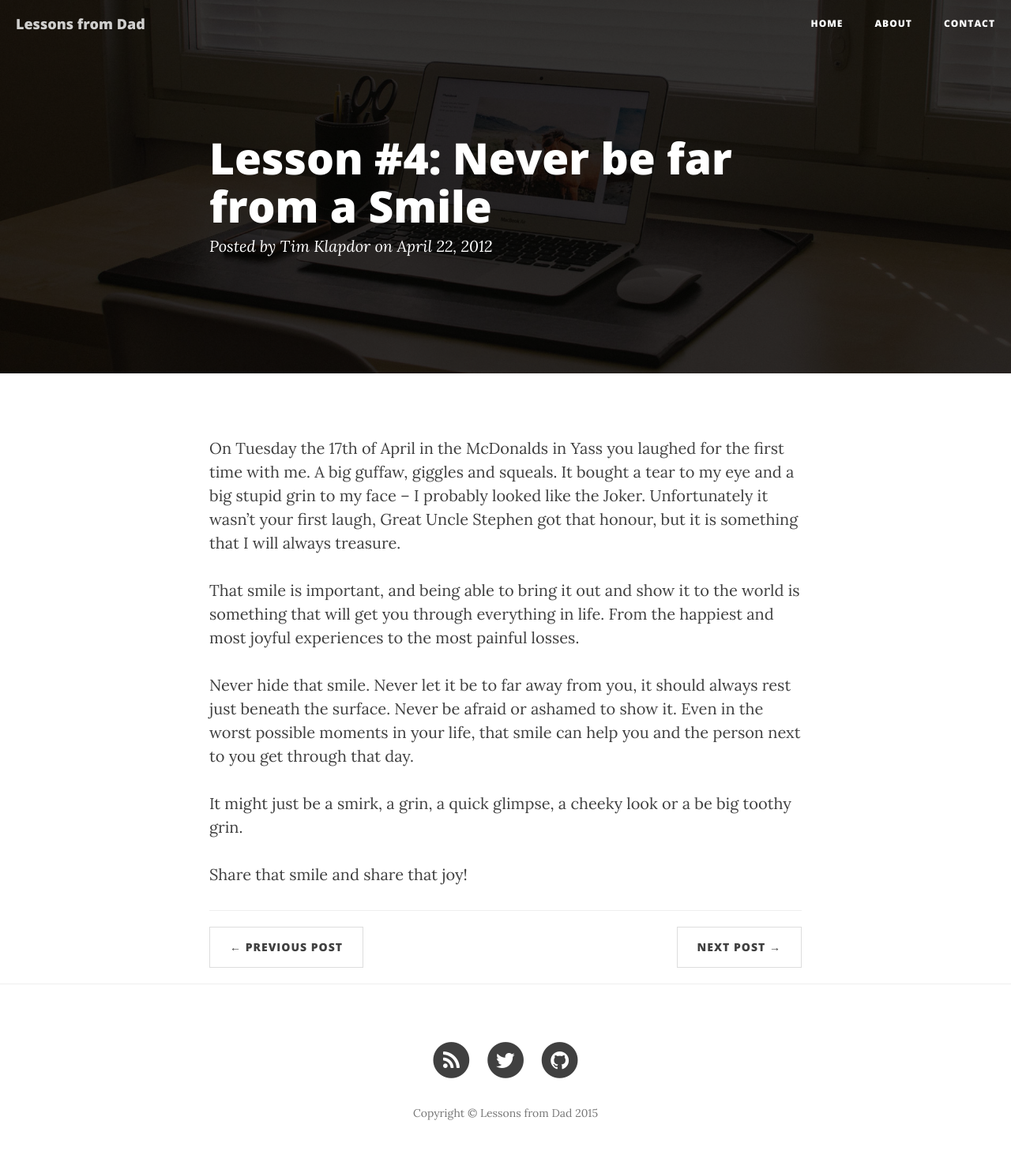
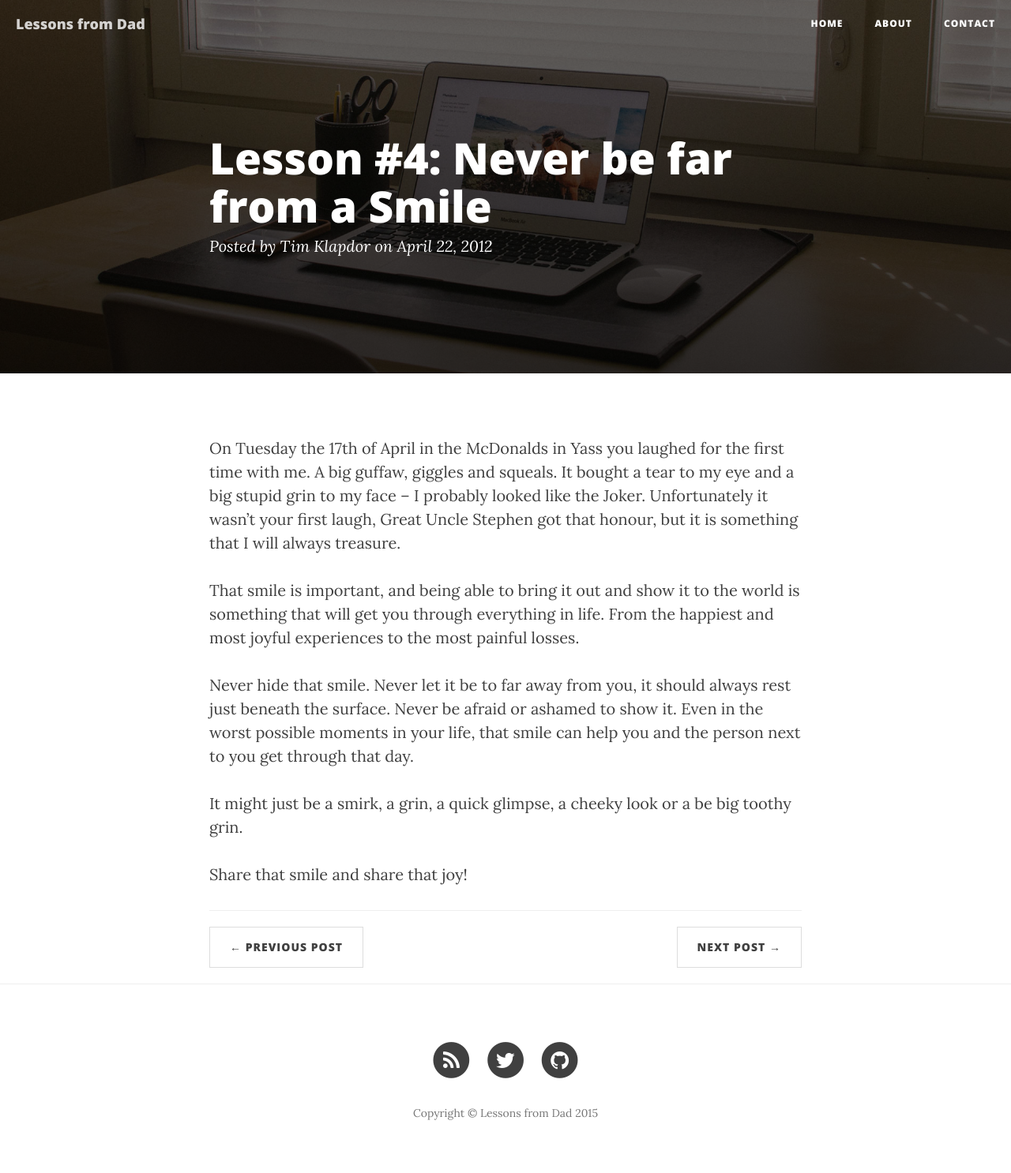
Before and after one commit to timklapdor/Lessons-From-Dad, a Jekyll site: the page built from _posts/2012-04-22-Lesson-4.md, in a window 1280 px wide. Shown: the whole page at 79% size. Built offline with Jekyll 4.4.1, drawn with Linux system fonts in a browser that asks for light colours; nearby versions of some CDN libraries.

Commit message:
gradient adjustment

```diff
--- a/_layouts/post.html
+++ b/_layouts/post.html
@@ -3,7 +3,7 @@
 ---
 
 <!-- Post Header -->
-<header class="intro-header" style="background-image: linear-gradient(rgba(0, 0, 0, 0.6), rgba(0, 0, 0, 0.6)), url('{{ site.baseurl }}/{% if page.header-img %}{{ page.header-img }}{% else %}{{ site.header-img }}{% endif %}')">
+<header class="intro-header" style="background-image: linear-gradient(rgba(0, 0, 0, 0.2), rgba(0, 0, 0, 0.6)), url('{{ site.baseurl }}/{% if page.header-img %}{{ page.header-img }}{% else %}{{ site.header-img }}{% endif %}')">
     <div class="container">
         <div class="row">
             <div class="col-lg-8 col-lg-offset-2 col-md-10 col-md-offset-1">
```
